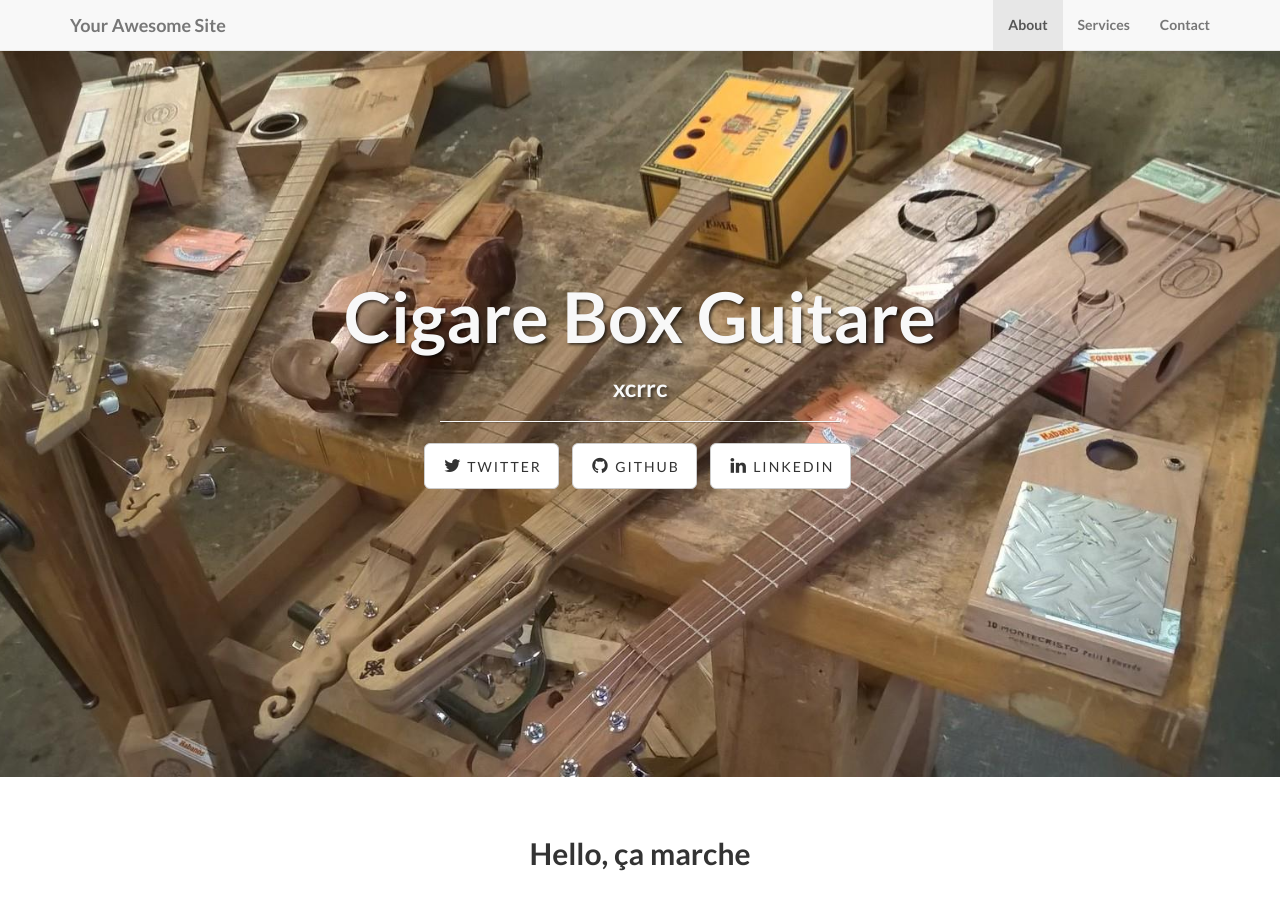
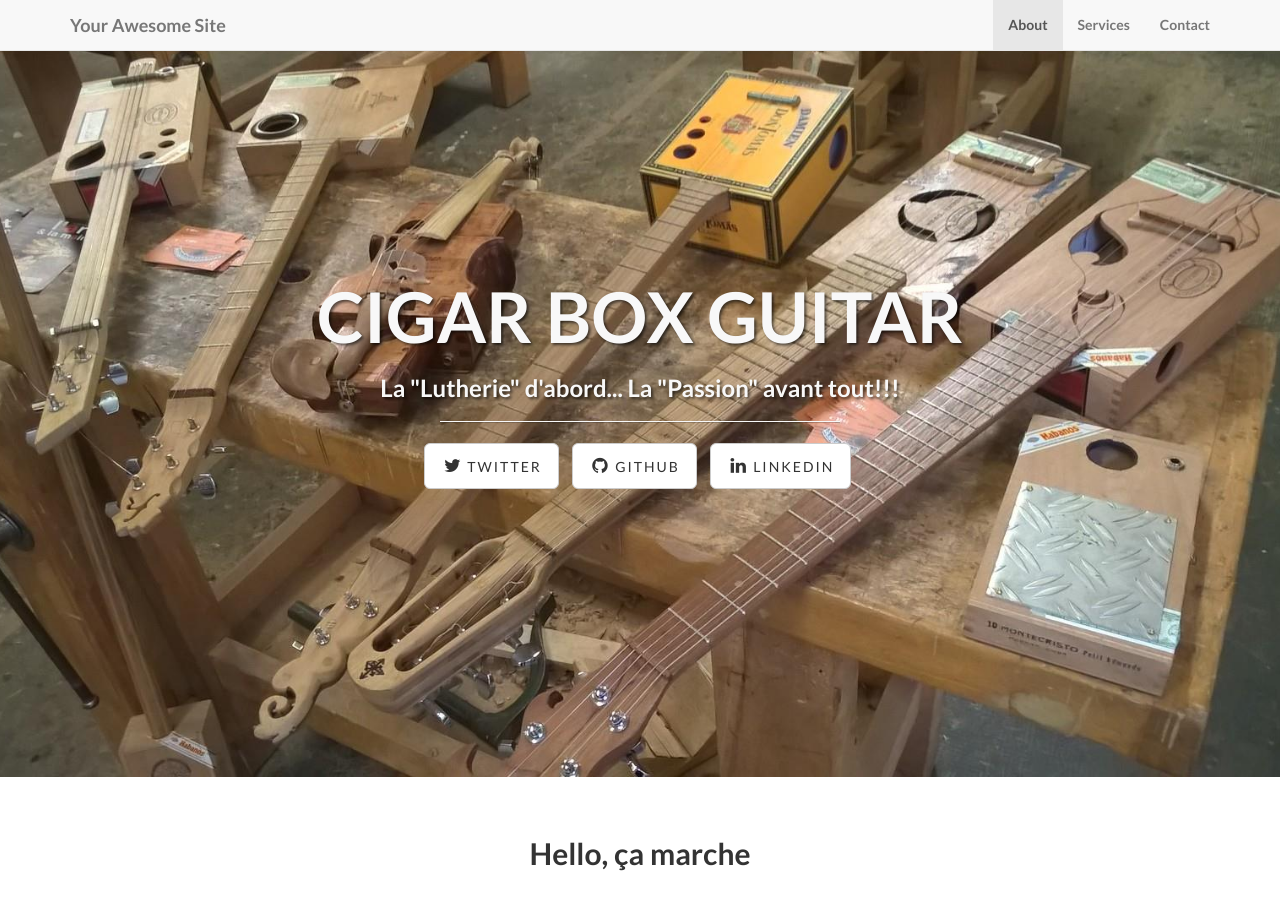
Before and after one commit to DenisThouret/DenisThouret.github.io, a Jekyll site: the page built from index.html, in a window 1280 px wide and 900 px high. Built offline with Jekyll 4.4.1, drawn with Linux system fonts in a browser that asks for light colours.

Commit message:
Add files via upload

```diff
--- a/index.html
+++ b/index.html
@@ -1,5 +1,5 @@
 ---
 layout: default
-title: Cigare Box Guitare
-subTitle: xcrrc
+title: CIGAR BOX GUITAR
+subTitle: La "Lutherie" d'abord... La "Passion" avant tout!!!
 ---
```
